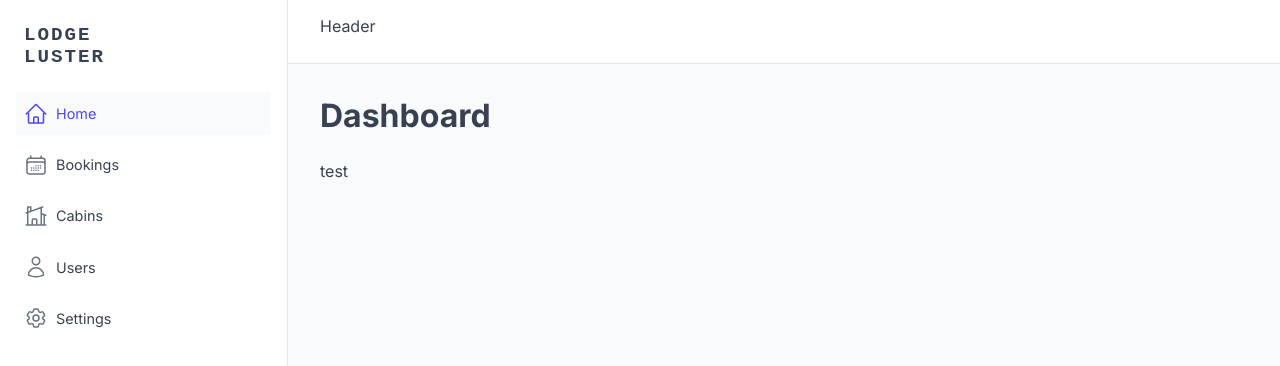
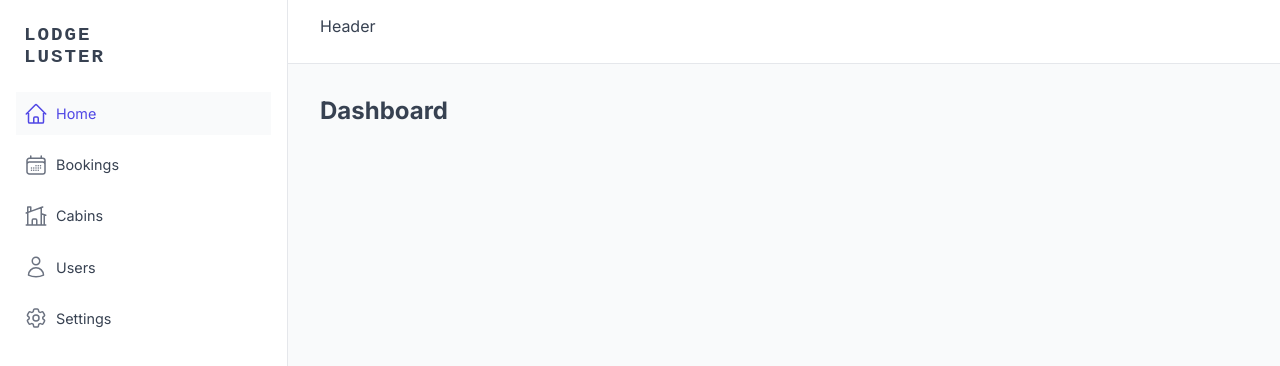
Before and after one commit to kazmonroy/lodge-luster, a React (Vite) app: page / in a window 1280 px wide. Shown: the top 366 px of the page. Built offline with nearby package versions, Linux system fonts and the light colour scheme; a web font is replaced by a local one.

Commit message:
Fix h2-heading in all pages

```diff
--- a/src/pages/Bookings.tsx
+++ b/src/pages/Bookings.tsx
@@ -1,5 +1,13 @@
+import Row from '../ui/Row';
+
 function Bookings() {
-  return <div>Bookings</div>;
+  return (
+    <>
+      <Row direction='horizontal'>
+        <h2>Bookings</h2>
+      </Row>
+    </>
+  );
 }
 
 export default Bookings;
--- a/src/pages/Dashboard.tsx
+++ b/src/pages/Dashboard.tsx
@@ -4,8 +4,7 @@ function Dashboard() {
   return (
     <>
       <Row>
-        <h1>Dashboard</h1>
-        <p>test</p>
+        <h2>Dashboard</h2>
       </Row>
     </>
   );
--- a/src/pages/Users.tsx
+++ b/src/pages/Users.tsx
@@ -1,5 +1,13 @@
+import Row from '../ui/Row';
+
 function Users() {
-  return <div>Users</div>;
+  return (
+    <>
+      <Row direction='horizontal'>
+        <h2>Users</h2>
+      </Row>
+    </>
+  );
 }
 
 export default Users;
```
